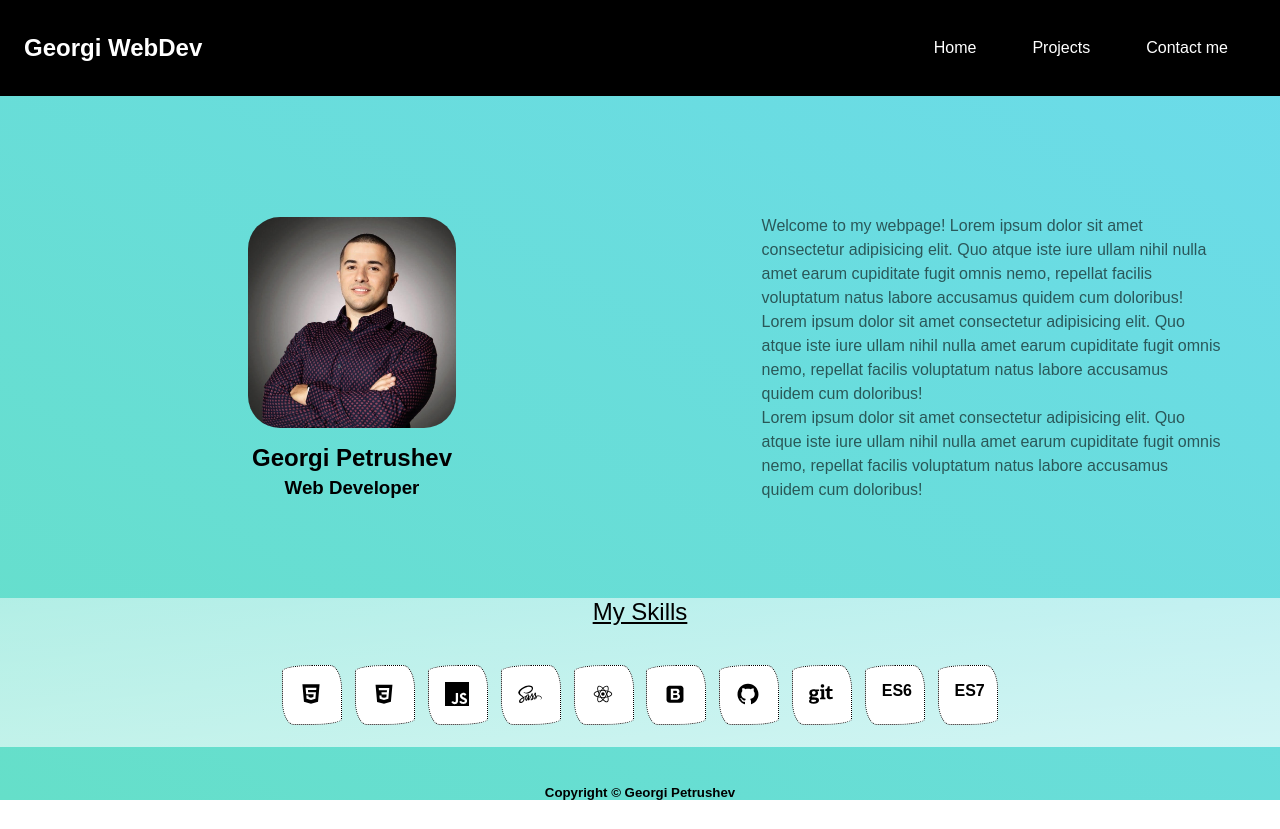
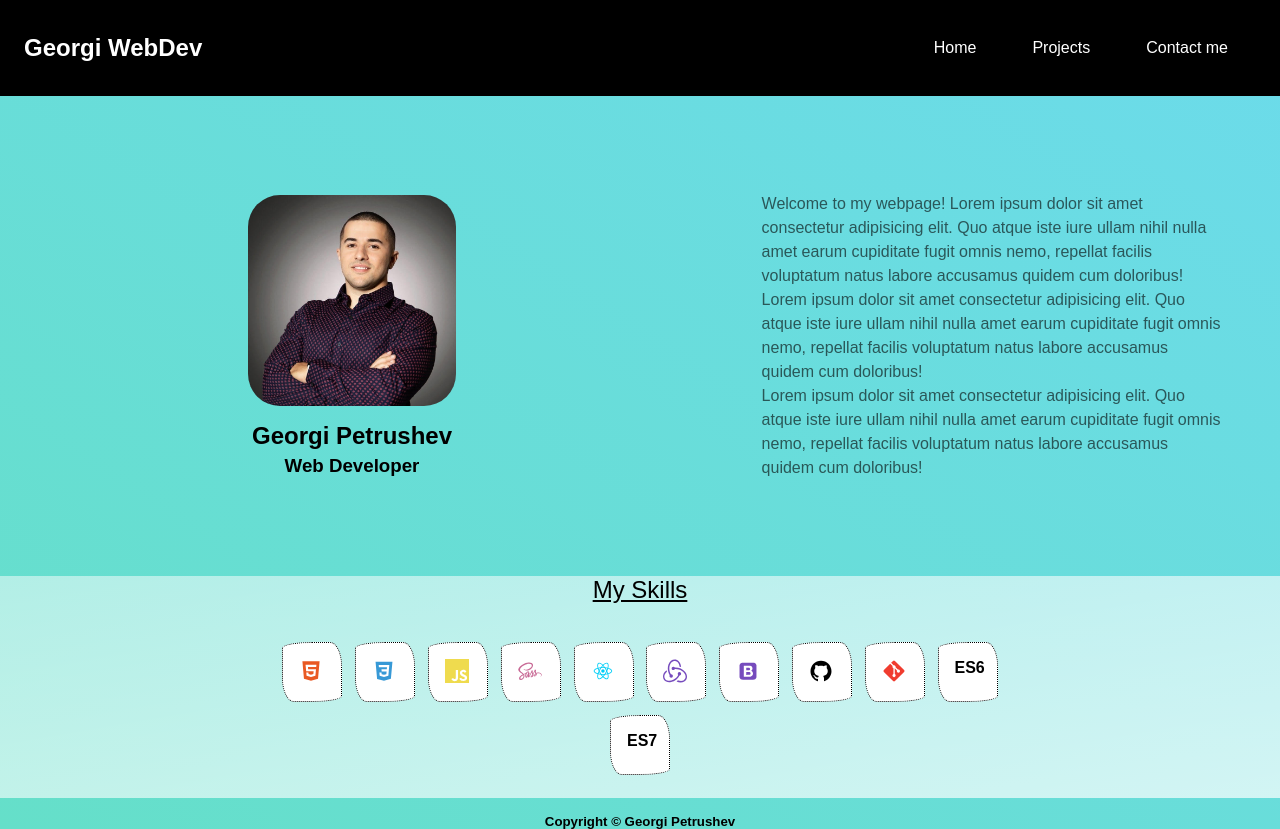
Before and after one commit to GeorgiPetrushev/my-portfolio, a React (Create React App) app: page / in a window 1280 px wide. Before the commit the page ends 800 px from the top, so only its background shows below. Built offline with nearby package versions, Linux system fonts and the light colour scheme.

Commit message:
adding style to home page

```diff
--- a/src/components/ContactMe.jsx
+++ b/src/components/ContactMe.jsx
@@ -4,8 +4,8 @@ import {AiFillGithub,AiFillLinkedin,AiFillPhone,AiOutlineMail} from "react-icons
 
 const ContactMe = () => {
   return <div>
-    <h1><AiFillPhone/> : <a href="tel:443-824-5866">(443) 824-5866</a></h1>
-    <h1><AiOutlineMail /> : <a href = "mailto: george.petrushev.bell@gmail.com">George.Petrushev.Bell@gmail.com</a></h1>
+    <h1><AiFillPhone/> <a href="tel:443-824-5866">(443) 824-5866</a></h1>
+    <h1><AiOutlineMail /> <a href = "mailto: george.petrushev.bell@gmail.com">George.Petrushev.Bell@gmail.com</a></h1>
     <AiFillGithub />
     <AiFillLinkedin />
   </div>;
--- a/src/components/Skills.jsx
+++ b/src/components/Skills.jsx
@@ -2,40 +2,43 @@ import React from "react";
 import { SkillsStyle } from "./styles/Skills.style";
 import { AiFillHtml5, AiFillGithub } from "react-icons/ai";
 import { DiCss3, DiBootstrap, DiSass, DiReact } from "react-icons/di";
-import { FaGit } from "react-icons/fa";
-import { SiJavascript } from "react-icons/si";
+import { FaGitAlt } from "react-icons/fa";
+import { SiJavascript, SiRedux } from "react-icons/si";
 
 const Skills = () => {
   return (
     <SkillsStyle>
       <div className="tittle">My Skills</div>
       <div className="icon-container">
-        <h3>
+        <h3 className="html">
           <AiFillHtml5 />
         </h3>
-        <h3>
+        <h3 className="css">
           <DiCss3 />
         </h3>
-        <h3>
+        <h3 className="java-scrip">
           <SiJavascript />
         </h3>
-        <h3>
+        <h3 className="sass">
           <DiSass />
         </h3>
-        <h3>
+        <h3 className="react">
           <DiReact />
         </h3>
-        <h3>
+        <h3 className="redux">
+          <SiRedux />
+        </h3>
+        <h3 className="bootstrap">
           <DiBootstrap />
         </h3>
-        <h3>
+        <h3 className="git-hub">
           <AiFillGithub />
         </h3>
-        <h3>
-          <FaGit />
+        <h3 className="git">
+          <FaGitAlt />
         </h3>
-        <h2>ES6</h2>
-        <h2>ES7</h2>
+        <h2 className="es-six">ES6</h2>
+        <h2 className="es-seven">ES7</h2>
       </div>
     </SkillsStyle>
   );
--- a/src/components/styles/Skills.style.js
+++ b/src/components/styles/Skills.style.js
@@ -14,6 +14,31 @@ background: linear-gradient(to right bottom,rgba(255,255,254,0.5), rgba(255,255,
     justify-content: center;
     margin: 1rem 20%;
     border-radius: 1rem;
+    .html{
+      color: rgb(233,89,35);
+    }
+    .css{
+      color: rgb(55,153,214);
+    }
+    .java-scrip{
+      color: rgb(239,219,78);
+    }
+    .sass{
+      color: rgb(200,105,149);
+    }
+    .react{
+      color: rgb(0,206,247);
+    }
+    .redux{
+      color:rgb(118,75,189);
+    }
+    .bootstrap{
+      color: rgb(118,75,189);
+    }
+
+    .git{
+      color: rgb(240,60,47);
+    }
 
     }
     h3 {
```
